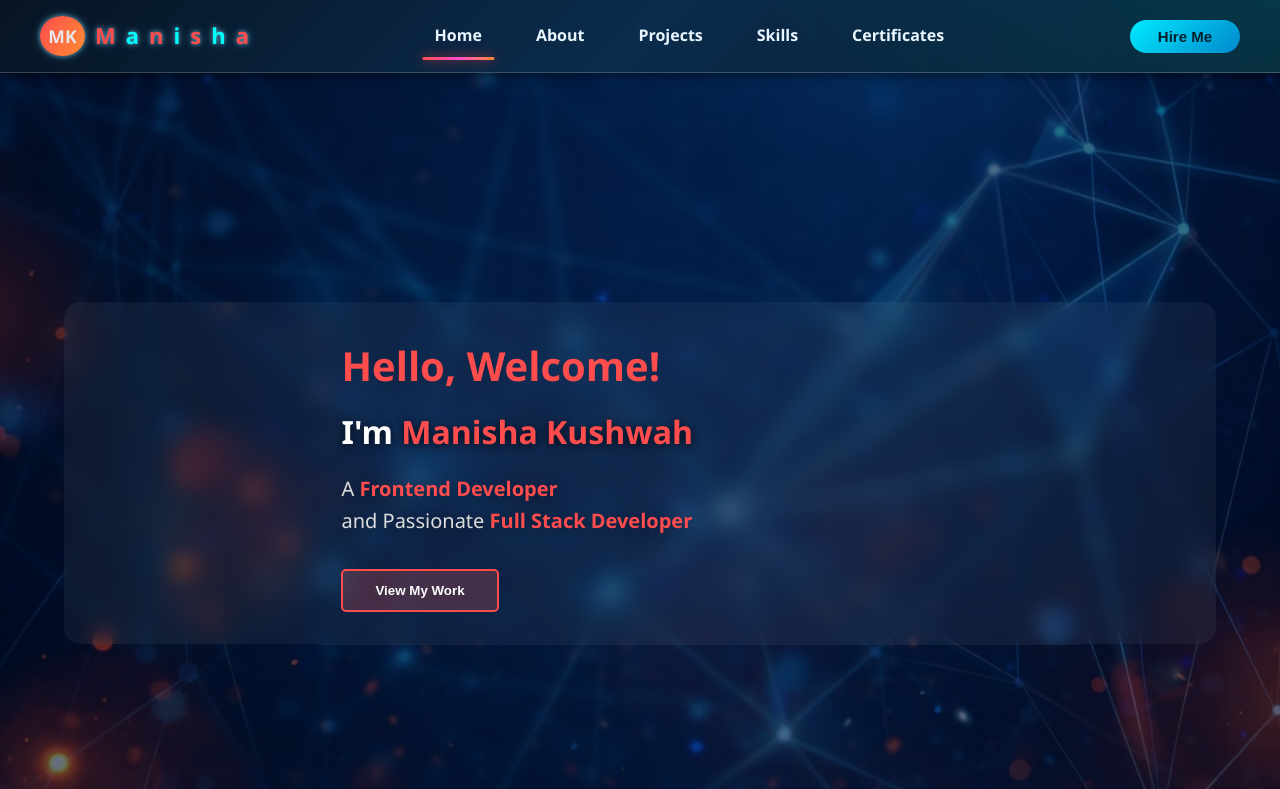
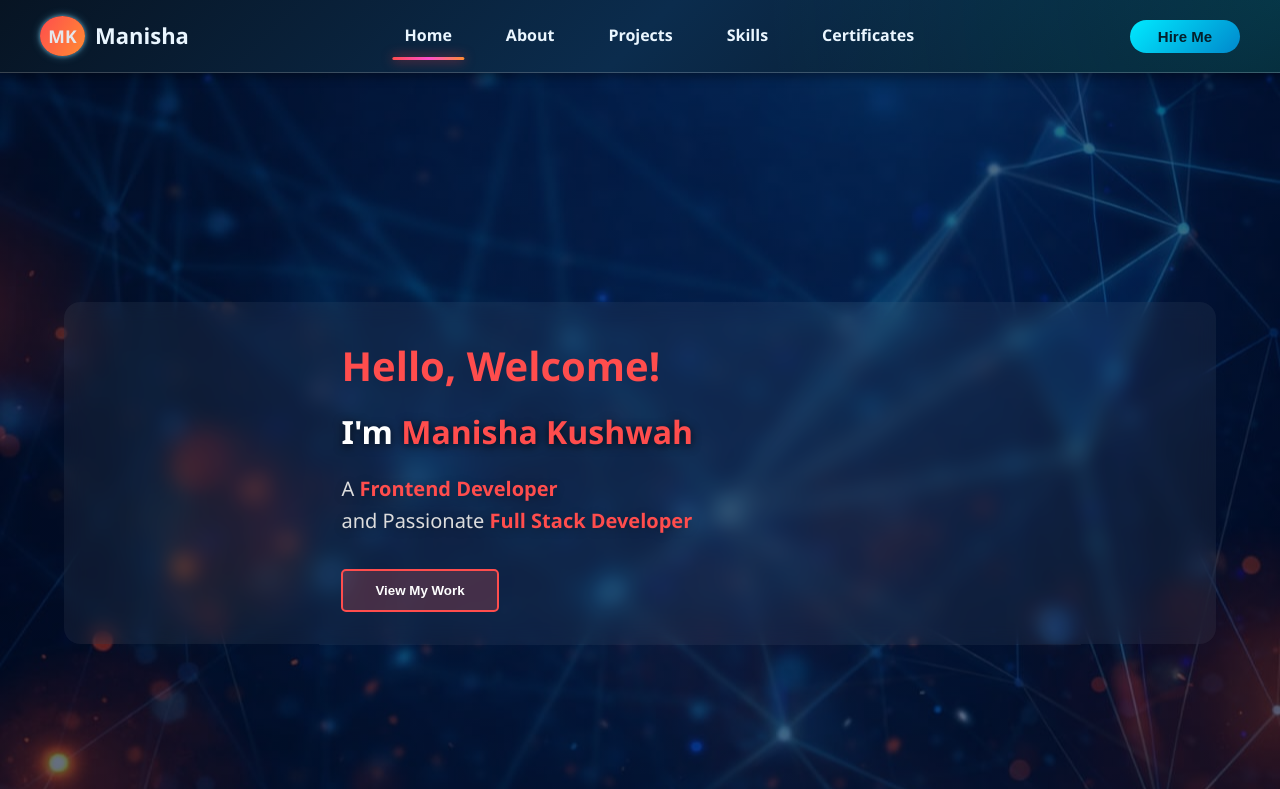
Before and after one commit to manishakushwah/personal-portfolio, a plain HTML site: page index.html in a window 1280 px wide. Shown: the top 789 px of the page. Drawn offline with Linux system fonts and the light colour scheme; some packages are replaced by stand-ins of ours; a script that the page names is missing.

Commit message:
Update index.html

```diff
--- a/index.html
+++ b/index.html
@@ -18,13 +18,7 @@
             <div class="logo-icon">
                 <h1 aria-label="MK Logo">MK</h1>
             </div>
-            <span>M</span>
-            <span>a</span>
-            <span>n</span>
-            <span>i</span>
-            <span>s</span>
-            <span>h</span>
-            <span>a</span>
+            Manisha
         </div>
         <ul class="nav-links">
             <li><a href="#home" class="nav-link active">Home</a></li>
```
